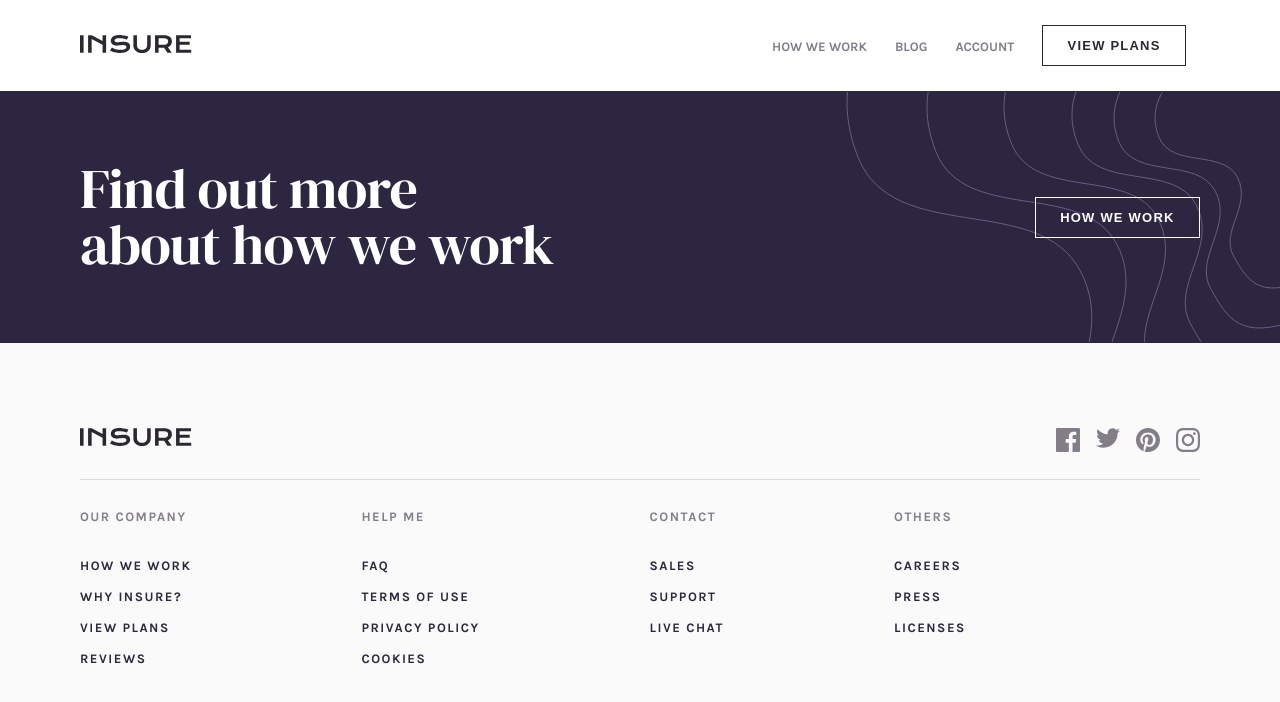
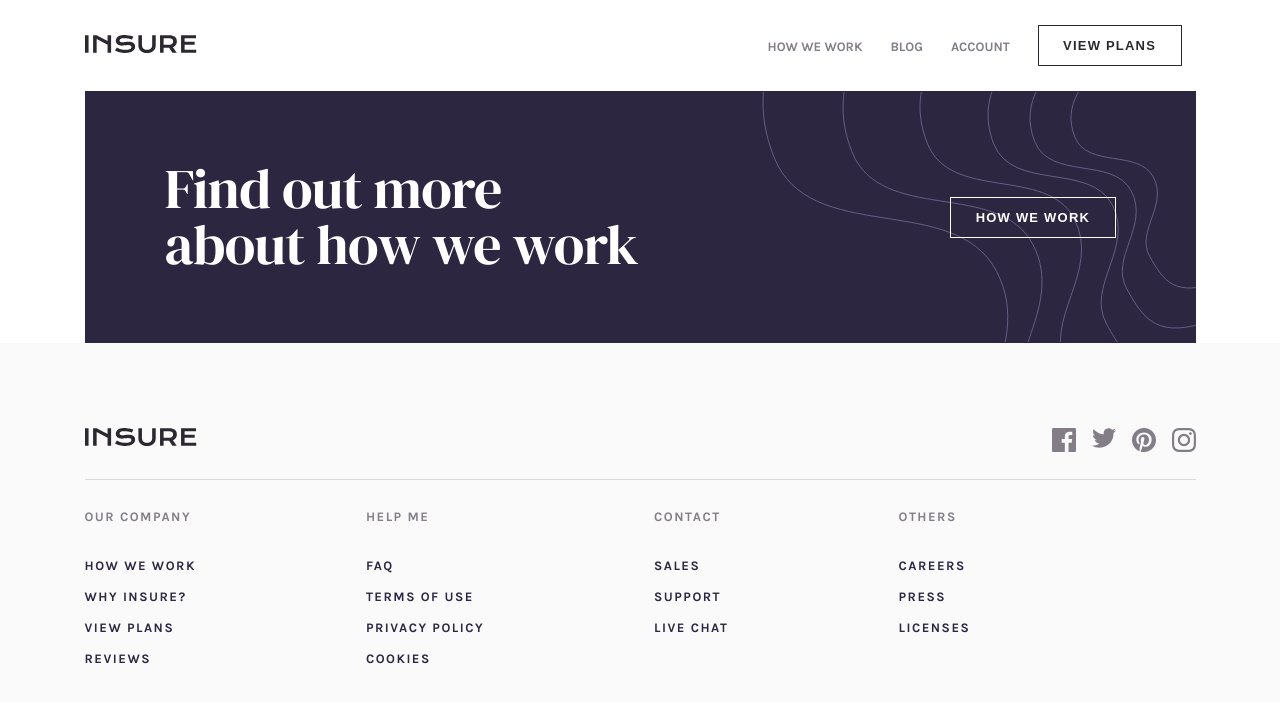
Before and after one commit to jacwynn/insure-landing-page, a plain HTML site: page index.html in a window 1280 px wide. Drawn offline with Linux system fonts and the light colour scheme.

Commit message:
add wrapper styles

```diff
--- a/css/styles.css
+++ b/css/styles.css
@@ -44,14 +44,19 @@ button {
     letter-spacing: 0.09375em;
 }
 
+.wrapper {
+    max-width: 69.4375rem;
+    margin-left: auto;
+    margin-right: auto;
+}
+
 /* HEADER STYLES */
 .navbar {
     display: flex;
     align-items: center;
     justify-content: space-between;
-    padding: 1.25em 0;
+    padding: 1.25em;
     max-height: 5em;
-    margin: 0 5em;
 }
 
 .menu {
@@ -99,10 +104,6 @@ input[type=checkbox] {
 
 /* MEDIA QUERIES FOR HEADER */
 @media (max-width: 768px) {
-.navbar {
-    margin: 0 2em;
-}
-
 .menu {
     display: none;
     position: absolute;
@@ -230,11 +231,6 @@ footer li:not(.footer__social-media-icons li) {
 }
 
 @media only screen and (min-width: 767px) {
-    footer {
-        padding-left: 5em;
-        padding-right: 5em;
-    }
-
     .footer__top,
     .footer__bottom {
       display: flex;
@@ -281,6 +277,7 @@ footer li:not(.footer__social-media-icons li) {
     background-color: var(--primary-color);
     position: relative;
     overflow: hidden;
+    margin: 0 1.25em;
 }
 
 .ctablock:before {
@@ -328,6 +325,11 @@ footer li:not(.footer__social-media-icons li) {
 }
 
 @media only screen and (min-width: 767px) {
+    .ctablock {
+        margin-left: auto;
+        margin-right: auto;
+    }
+
     .ctablock:before {
         transform: none;
     }
--- a/index.html
+++ b/index.html
@@ -15,7 +15,7 @@
     <link rel="stylesheet" href="./css/styles.css">
 </head>
 <body>
-    <nav class="navbar">
+    <nav class="navbar wrapper">
         <div class="logo">
             <img src="./images/logo.svg" />
         </div>
@@ -32,7 +32,7 @@
             </div>
         </ul>
     </nav>
-      <div class="ctablock">
+      <div class="ctablock wrapper">
         <div class="ctablock__container">
             <div class="ctablock__text">
                 <h3>Find out more about how we work</h3>
@@ -43,7 +43,7 @@
         </div>
     </div>
     <footer>
-        <div class="footer__top">
+        <div class="footer__top wrapper">
             <div class="footer__logo">
                 <img src="./images/logo.svg" />
             </div>
@@ -64,7 +64,7 @@
                 </ul>
             </div>
         </div>
-        <div class="footer__bottom">
+        <div class="footer__bottom wrapper">
             <div class="footer__col">
                 <h4>Our Company</h4>
                 <ul>
```
